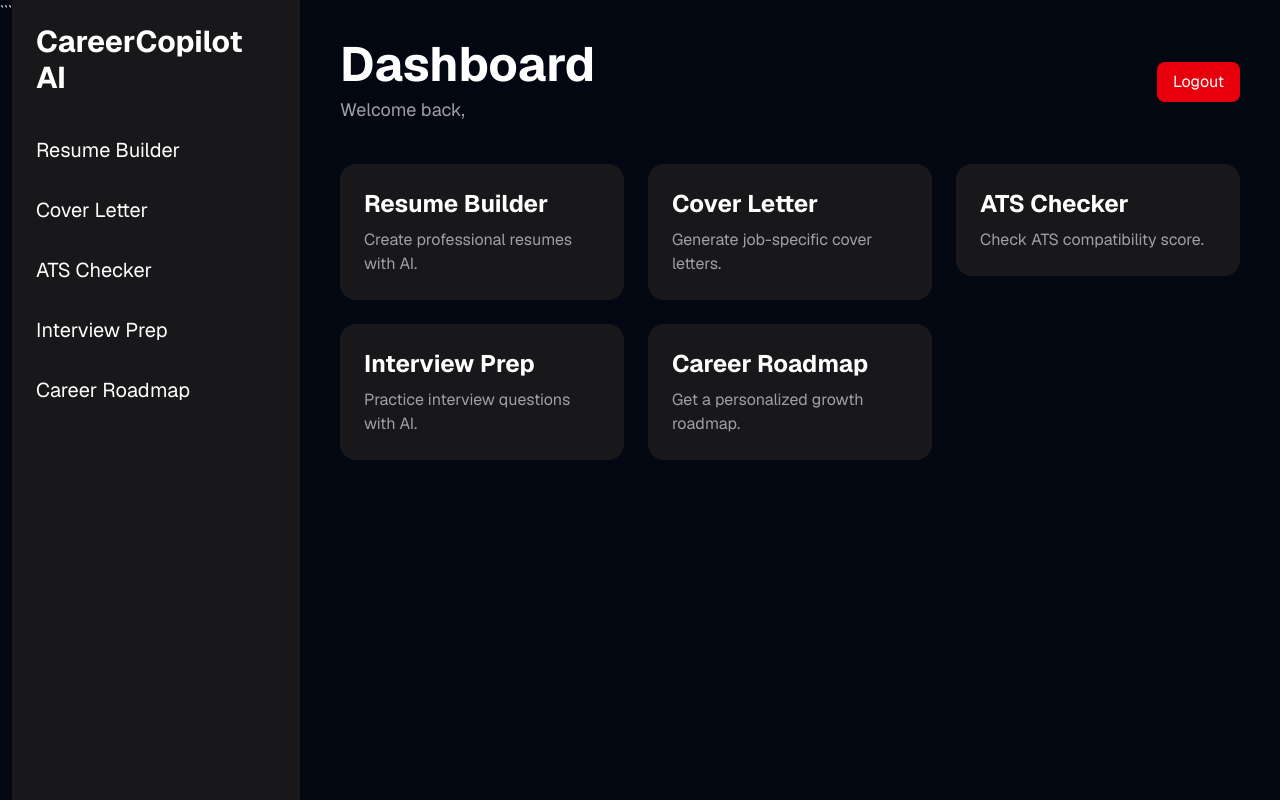
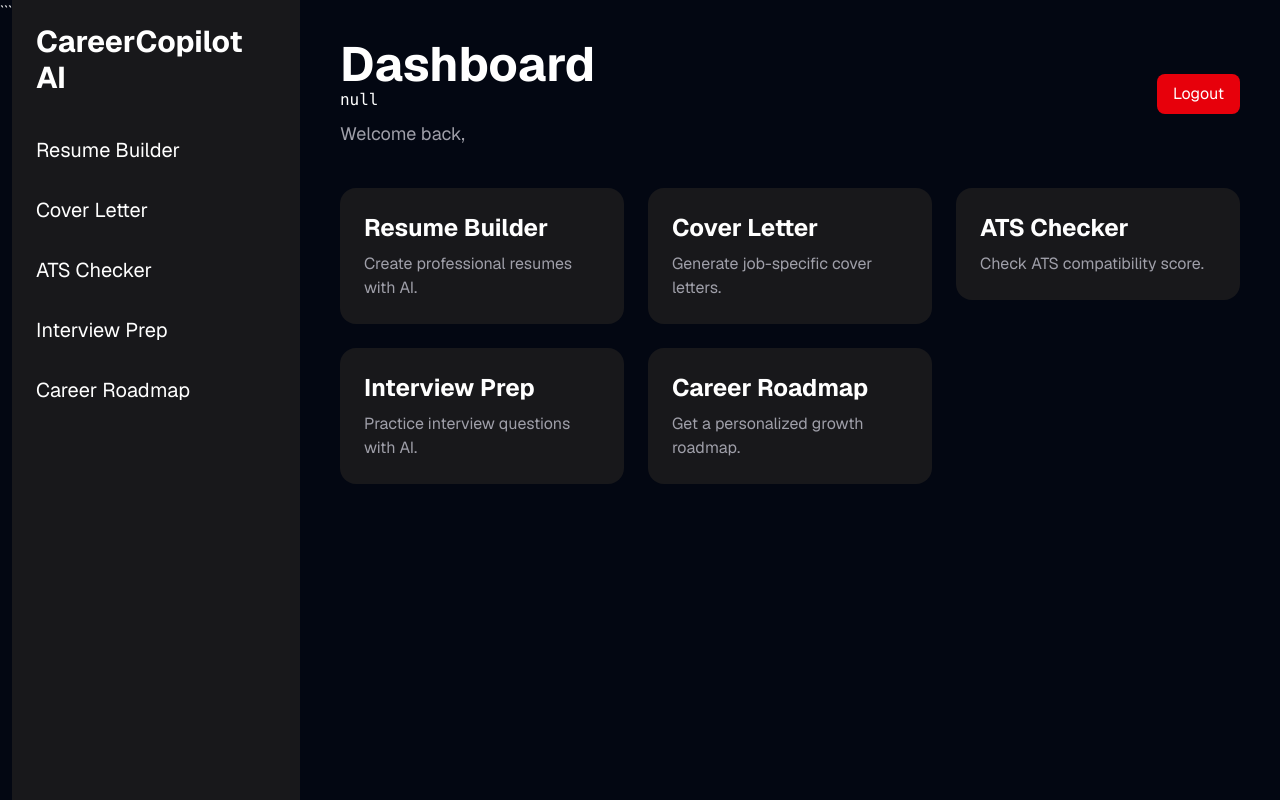
Before and after one commit to legendrajput222/careercopilot-ai, a Next.js app: page /dashboard in a window 1280 px wide. Built offline with nearby package versions, Linux system fonts and the light colour scheme; no server answers.

Commit message:
Fix logout redirect

```diff
--- a/app/dashboard/page.tsx
+++ b/app/dashboard/page.tsx
@@ -65,7 +65,9 @@ return (
         <h1 className="text-5xl font-bold">
           Dashboard
         </h1>
-
+        <pre>
+  {JSON.stringify(session, null, 2)}
+</pre>
         <p className="text-zinc-400 mt-2 text-lg">
           Welcome back, {session?.user?.name}
         </p>
@@ -81,12 +83,16 @@ return (
           />
         )}
 
-        <button
-          onClick={() => signOut()}
-          className="bg-red-600 hover:bg-red-700 px-4 py-2 rounded-lg"
-        >
-          Logout
-        </button>
+<button
+  onClick={() =>
+    signOut({
+      callbackUrl: `${window.location.origin}/login`,
+    })
+  }
+  className="bg-red-600 hover:bg-red-700 px-4 py-2 rounded-lg"
+>
+  Logout
+</button>
 
       </div>
 
```
